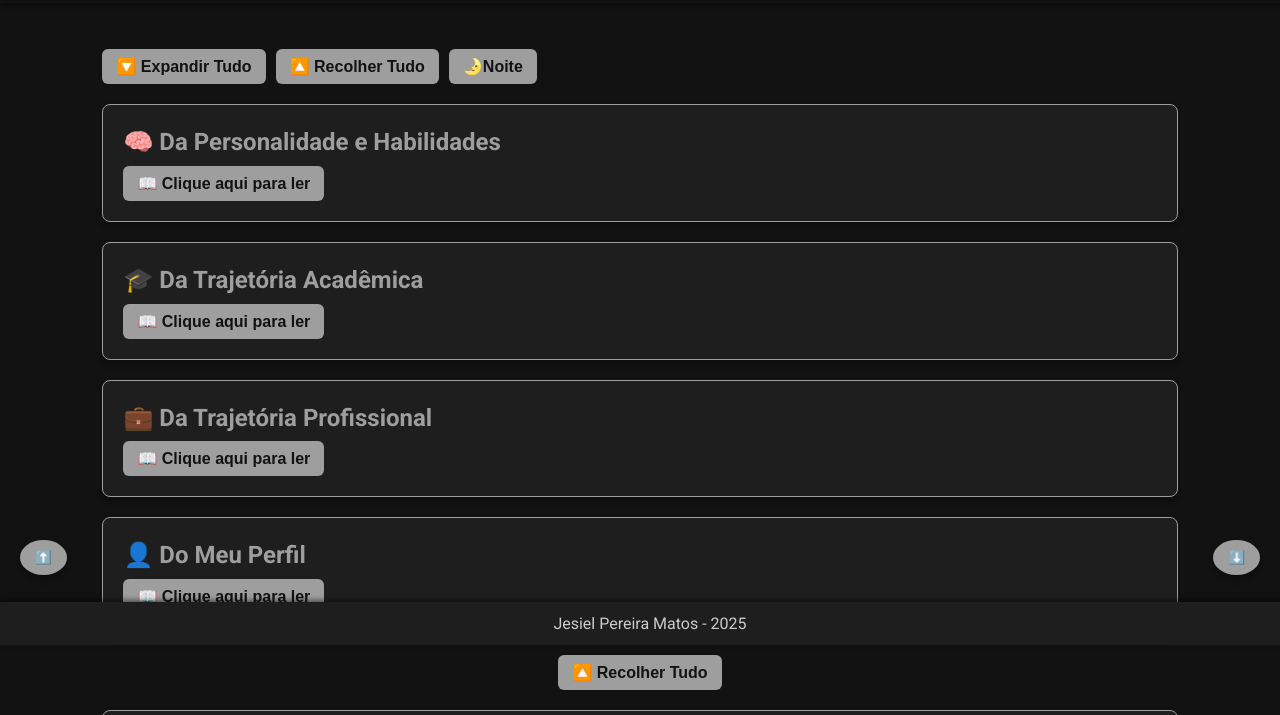
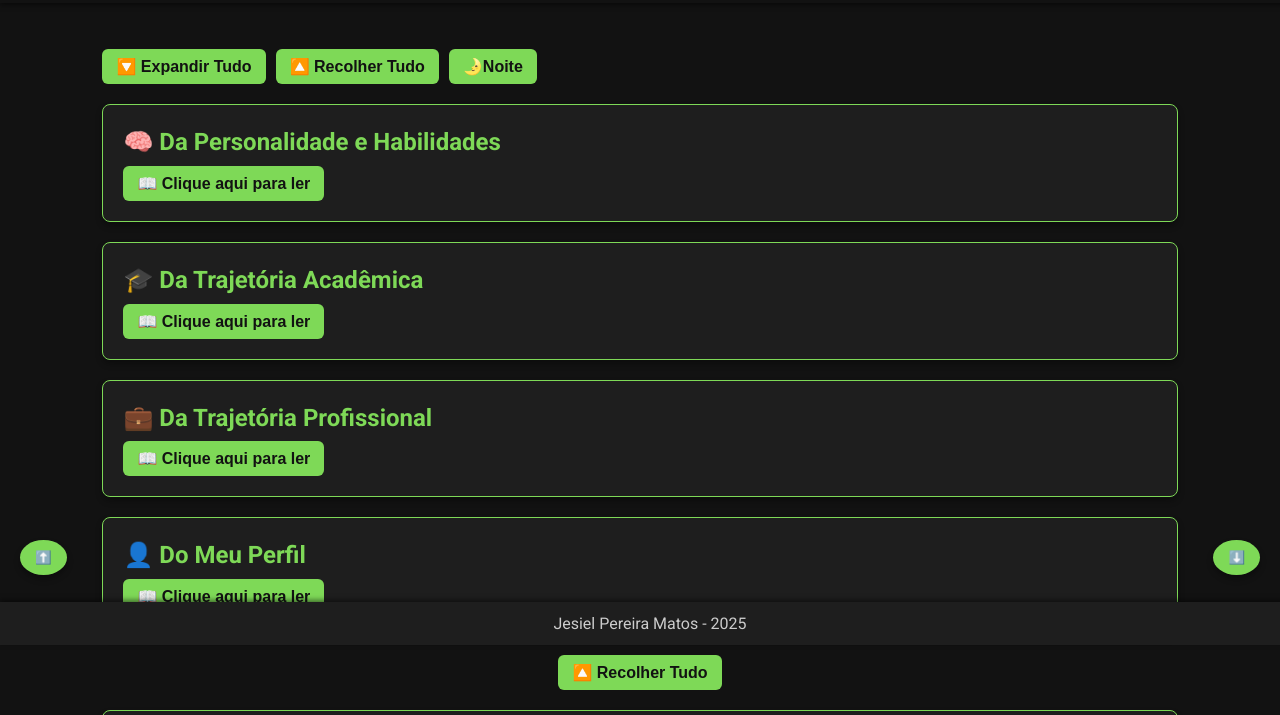
Before and after one commit to citsakti/Carta-de-Apresenta-o, a plain HTML site: page index.html in a window 1280 px wide. Shown: the part 155-870 px from the top of the page. Drawn offline with Linux system fonts and the light colour scheme.

Commit message:
Update index.html

```diff
--- a/index.html
+++ b/index.html
@@ -7,25 +7,25 @@
   <!-- Importação de fonte personalizada -->
   <link href="https://fonts.googleapis.com/css2?family=Roboto:wght@400;700&display=swap" rel="stylesheet">
   <style>
-    /* Variáveis CSS para o modo noturno (padrão) */
+    /* Variáveis CSS para o modo noturno (padrão) com acentos verdes */
     :root {
       --bg-color: #121212;
-      --text-color: #CCCCCC; /* Texto um pouco mais escuro */
-      --accent-color: #9E9E9E;    /* Cor de destaque */
-      --accent-light: #B0B0B0;    /* Variante para hover */
+      --text-color: #CCCCCC; /* Texto um pouco mais escuro para melhor legibilidade */
+      --accent-color: #7ED957; /* Verde original */
+      --accent-light: #a2f35b; /* Verde mais claro */
       --card-bg: #1e1e1e;
       --footer-bg: #1e1e1e;
       --button-text: #121212;
     }
-    /* Variáveis para o modo diurno */
+    /* Variáveis para o modo diurno com acentos verdes mais escuros */
     .light-mode {
       --bg-color: #FFFFFF;
       --text-color: #121212;
-      --accent-color: #333333;
-      --accent-light: #555555;
+      --accent-color: #66B443;  /* Verde mais escuro para o modo dia */
+      --accent-light: #5A9E3D;  /* Variante correspondente */
       --card-bg: #F5F5F5;
       --footer-bg: #F5F5F5;
-      --button-text: #FFFFFF;
+      --button-text: #121212;
     }
     /* Estilização geral */
     body {
@@ -56,7 +56,6 @@
     }
     .header-text h2 {
       margin: 0;
-      /* Responsivo: tamanho mínimo 24px, tamanho ideal 5vw, máximo 42px */
       font-size: clamp(24px, 5vw, 42px);
       color: var(--accent-color);
       text-shadow: 2px 2px 5px rgba(0,0,0,0.5);
@@ -71,7 +70,6 @@
     }
     .header-text p {
       margin: 4px 0 0 0;
-      /* Responsivo: tamanho mínimo 18px, ideal 4vw, máximo 32px */
       font-size: clamp(18px, 4vw, 32px);
       color: var(--text-color);
       font-weight: 400;
@@ -82,7 +80,7 @@
       height: 120px;
       border-radius: 50%;
       overflow: hidden;
-      border: 4px solid var(--text-color);
+      border: 4px solid #FFFFFF; /* Mantém a borda branca */
       box-shadow: 0 0 0 3px var(--accent-color);
     }
     .header-photo img {
@@ -227,7 +225,7 @@
       .header-photo {
         width: 60px;
         height: 60px;
-        border: 2px solid var(--text-color);
+        border: 2px solid #FFFFFF;
         box-shadow: 0 0 0 2px var(--accent-color);
       }
       .container {
@@ -265,7 +263,7 @@
     <div class="button-group">
       <button class="expand-collapse-button" onclick="expandAll()">🔽 Expandir Tudo</button>
       <button class="expand-collapse-button" onclick="collapseAll()">🔼 Recolher Tudo</button>
-      <button id="mode-toggle" onclick="toggleMode()">Dia</button>
+      <button id="mode-toggle" onclick="toggleMode()">☀️Dia</button>
     </div>
 
     <!-- Seção: Da Personalidade e Habilidades -->
@@ -338,7 +336,7 @@
   <button class="back-to-top" onclick="scrollToTop()">⬆️</button>
   <button class="back-to-bottom" onclick="scrollToBottom()">⬇️</button>
 
-  <!-- Rodapé fixo com sombra -->
+  <!-- Rodapé fixo -->
   <footer>
     Jesiel Pereira Matos - <span id="currentYear"></span>
   </footer>
@@ -401,18 +399,17 @@
       window.scrollTo({ top: document.body.scrollHeight, behavior: 'smooth' });
     }
 
-    // Alterna entre modos (Noite e Dia)
+    // Alterna entre modos (Noite e Dia) e define automaticamente conforme o horário local
     function toggleMode() {
       document.body.classList.toggle('light-mode');
       const modeButton = document.getElementById("mode-toggle");
       if (document.body.classList.contains("light-mode")) {
-        modeButton.textContent = "☀️Dia";
+        modeButton.textContent = "☀️Modo Dia";
       } else {
-        modeButton.textContent = "🌛Noite";
+        modeButton.textContent = "🌛Modo Noturno";
       }
     }
 
-    // Define o modo automaticamente conforme o horário local (entre 7h e 19h é Dia)
     window.addEventListener('load', function(){
       const hour = new Date().getHours();
       const modeButton = document.getElementById("mode-toggle");
```
